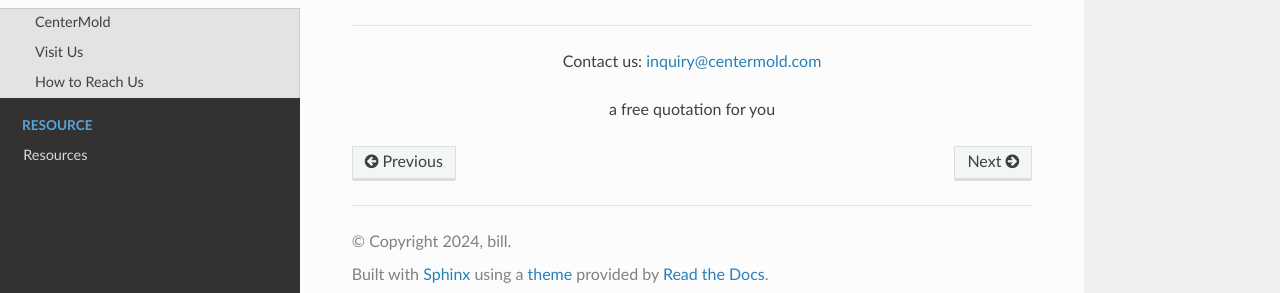
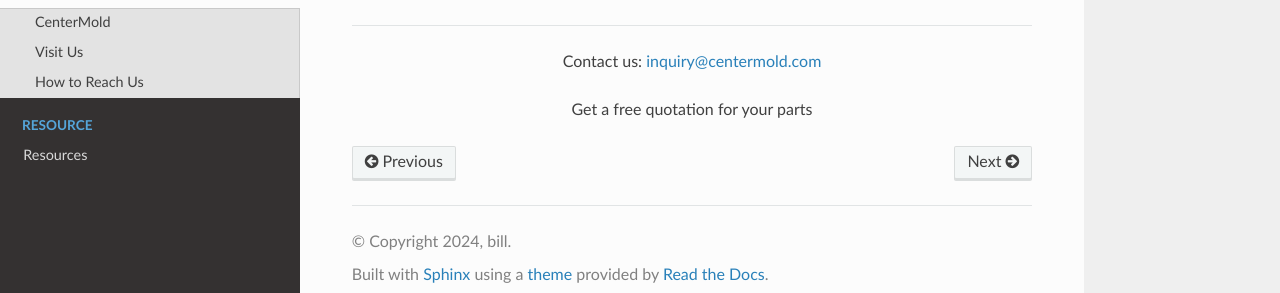
Before and after one commit to paultang/centermold, a Sphinx documentation site: the page built from source/Contact-Us.rst, in a window 1280 px wide and 900 px high, scrolled down 673 px. Shown: the part 589-882 px from the top of the window. Built offline with Sphinx 7.4.7 and the Read the Docs theme 2.0.0, drawn with Linux system fonts in a browser that asks for light colours; pages that are not in the unit, such as notebooks, are missing from menus.

Commit message:
Update conf.py

```diff
--- a/source/conf.py
+++ b/source/conf.py
@@ -62,5 +62,5 @@ rst_epilog = """
     <hr>
     <div style="text-align:center; margin-top:20px;">
     <p>Contact us: <a href="mailto:inquiry@centermold.com">inquiry@centermold.com</a></p>
-    <p>a free quotation for you</p>
+    <p>Get a free quotation for your parts</p>
 """
```
